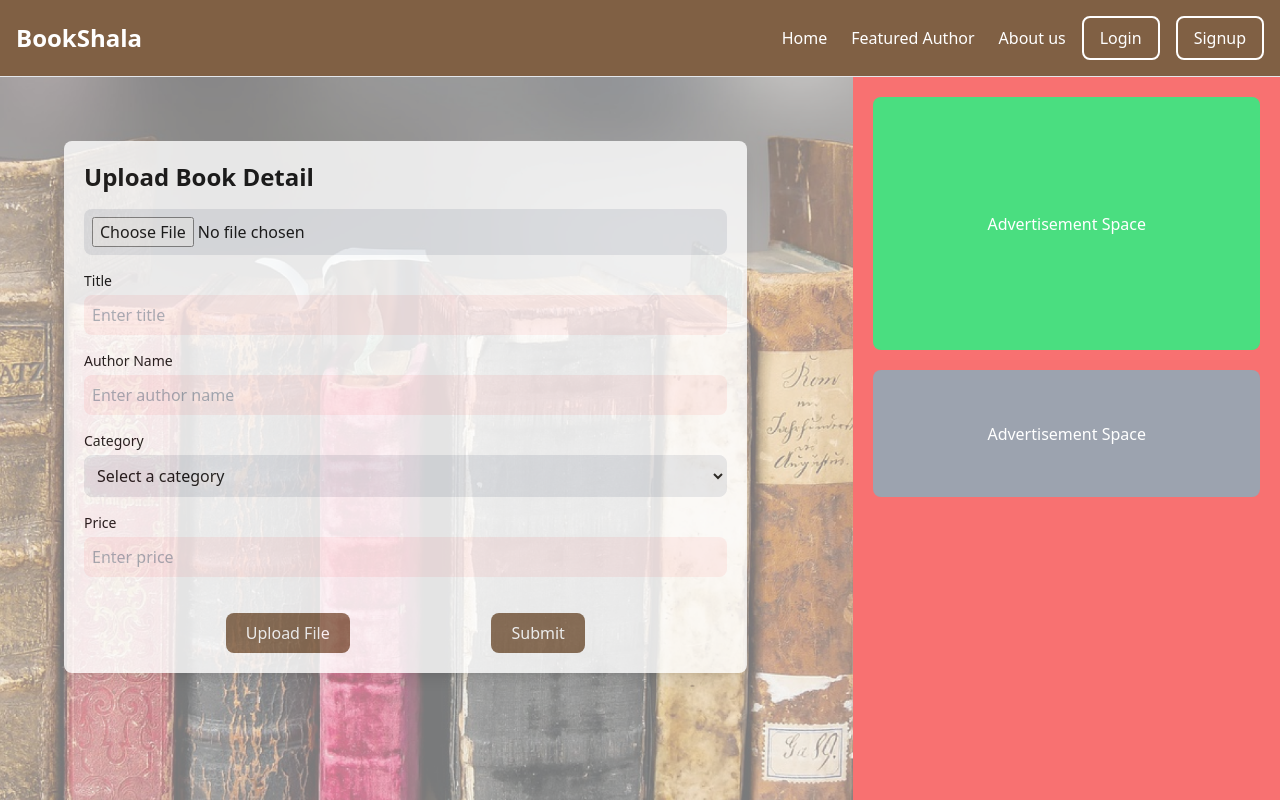
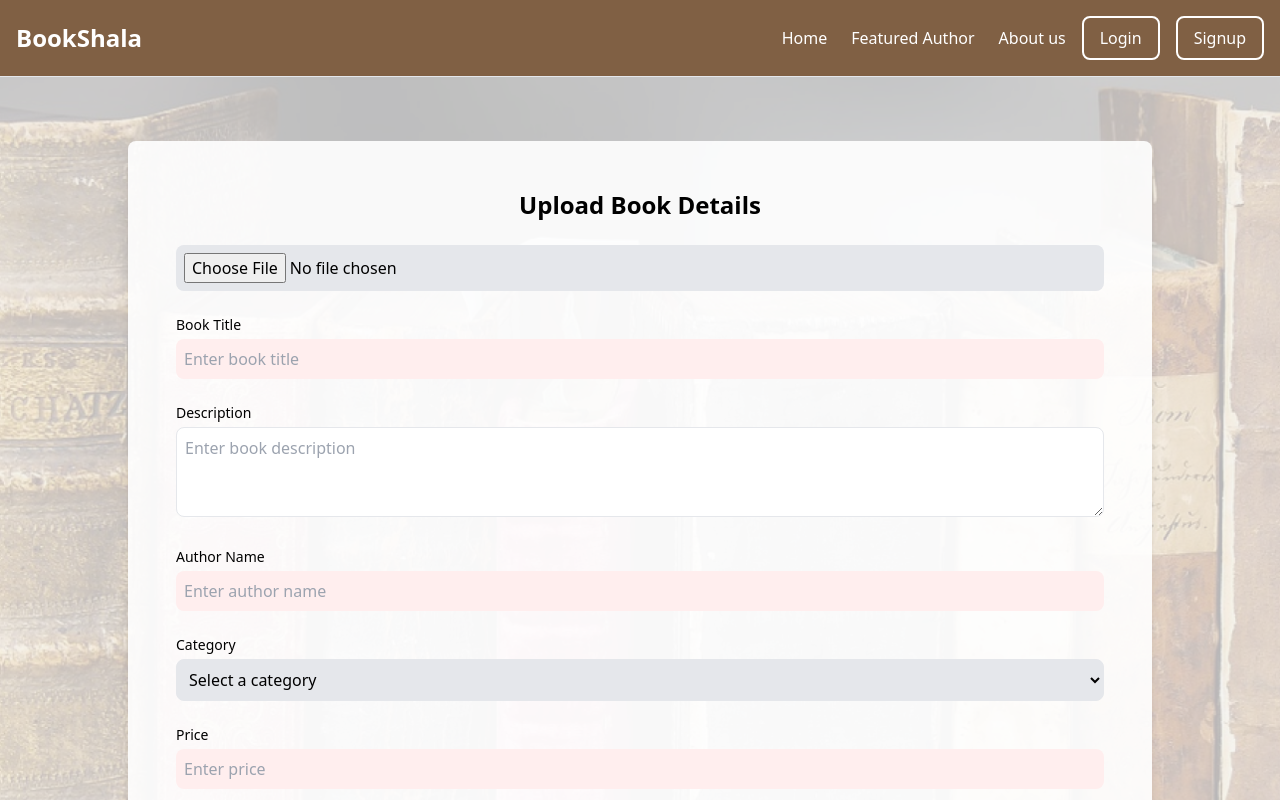
Before and after one commit to ShubhamS40/BookShala, a Next.js app: page /sellbook in a window 1280 px wide. Shown: the top 800 px of the page. Built offline with nearby package versions, Linux system fonts and the light colour scheme; a web font is replaced by a local one.

Commit message:
sell book api integrate the web page

```diff
--- a/package.json
+++ b/package.json
@@ -12,7 +12,8 @@
     "@prisma/client": "^5.21.1",
     "@supabase/supabase-js": "^2.45.6",
     "bcrypt": "^5.1.1",
-    "formidable": "^3.5.1",
+    "cloudinary": "^2.5.1",
+    "formidable": "^3.5.2",
     "jsonwebtoken": "^9.0.2",
     "mongoose": "^8.7.2",
     "next": "14.2.13",
--- a/src/app/api/bookdata/[id]/route.tsx
+++ b/src/app/api/bookdata/[id]/route.tsx
@@ -1,25 +1,33 @@
-import { NextApiRequest, NextApiResponse } from 'next';
-import prisma from '../../../lib/prisma'; // Adjust this import based on your Prisma setup
+import { PrismaClient } from '@prisma/client';
+import { NextRequest, NextResponse } from 'next/server';
 
-export default async function handler(req: NextApiRequest, res: NextApiResponse) {
-    const { id } = req.query; // Get the ID from the query parameters
+const prisma = new PrismaClient();
 
-    if (req.method === 'GET') {
-        try {
-            const book = await prisma.book.findUnique({
-                where: { id: Number(id) }, // Find the book by ID
-            });
+export async function GET(request: NextRequest) {
+    const url = new URL(request.url);
+    const id = url.pathname.split('/').pop();
+    console.log(id);
 
-            if (!book) {
-                return res.status(404).json({ message: 'Book not found' });
-            }
 
-            res.status(200).json(book); // Return the book data
-        } catch (error) {
-            res.status(500).json({ message: 'Error retrieving book data' });
+    if (!id) {
+        return NextResponse.json({ message: "ID is required" }, { status: 400 });
+    }
+
+    try {
+        const book = await prisma.book.findUnique({
+            where: { id: parseInt(id) },
+    });
+
+        if (!book) {
+            return NextResponse.json({ message: "Book not found" }, { status: 404 });
         }
-    } else {
-        res.setHeader('Allow', ['GET']);
-        res.status(405).end(`Method ${req.method} Not Allowed`);
+
+        return NextResponse.json(book); // Return the book data
+    } catch (error: any) {
+        console.error("Error retrieving book data:", error);
+        return NextResponse.json(
+            { message: "Error retrieving book data" },
+            { status: 500 }
+        );
     }
 }
--- a/src/app/product/[slug]/page.tsx
+++ b/src/app/product/[slug]/page.tsx
@@ -1,24 +1,51 @@
-import React from 'react'
-import BookDeatil from '@/components/BookDeatil'
-import AddCart from '@/components/AddCart'
-import CustomerReview from '@/components/CustomerReview'
+'use client';
+import React, { useEffect, useState } from 'react';
+import BookDeatil from '@/components/BookDeatil';
+import AddCart from '@/components/AddCart';
+import CustomerReview from '@/components/CustomerReview';
 
-function page() {
+function Page({ params }: { params: { slug: string } }) {
+  const [book, setBook] = useState<any>(null); // Set initial state to null
+  const id = Number(params.slug); // Ensure ID is a number
+
+  useEffect(() => {
+    if (id) {
+      // Fetch book data when ID is available
+      const fetchBookData = async () => {
+        try {
+          const response = await fetch(`/api/bookdata/${id}`);
+          if (!response.ok) {
+            throw new Error('Network response was not ok');
+          }
+          const data = await response.json();
+          setBook(data); // Set the book data to state
+        } catch (error) {
+          console.error('Failed to fetch book data:', error);
+        }
+      };
+
+      fetchBookData();
+    }
+  }, [id]); // Fetch when ID changes
+
+  // Check if book data is available
+  if (!book) {
+    return <div>Loading...</div>; // Loading state
+  }
+
   return (
     <div className='flex w-auto h-[100vh]'>
+      <div className='w-[50%]'>
+        {/* Pass the book data to BookDetail component */}
+        <BookDeatil params={params} />
+      </div>
 
-    <div className='w-[50%] '>
-    <BookDeatil />
+      <div className='w-[50%]'>
+        {/* Pass the price to AddCart component */}
+        <AddCart price={book.Price} />
+      </div>
     </div>
-
-     <div className='w-[50%]  '>
-        <AddCart/>
-
-     </div>
-
-    </div>
-
-  )
+  );
 }
 
-export default page
+export default Page;
--- a/src/app/sellbook/page.tsx
+++ b/src/app/sellbook/page.tsx
@@ -6,37 +6,49 @@ import sellBook from '@/assets/images/booksell.png';
 
 function Page() {
   return (
-    <div className="w-full h-screen flex bg-gray-100">
-      <div className="relative w-2/3 h-full">
+    <div className="w-full min-h-screen flex items-start justify-center bg-gray-100 pt-16 relative">
       {/* Background Image */}
+      <div className="absolute inset-0 z-0">
         <Image
-          className="absolute object-cover w-full h-full"
           src={sellBook}
           alt="Sell your book"
           layout="fill"
+          objectFit="cover"
+          className="opacity-50"
         />
+      </div>
 
       {/* Form Container */}
-        <div className="bg-white opacity-80 z-50 shadow-lg rounded-lg w-[80%] p-5 m-16 flex flex-col absolute">
-          <h1 className="text-2xl font-semibold mb-4">Upload Book Detail</h1>
+      <div className="relative bg-white bg-opacity-90 z-10 shadow-lg rounded-lg w-full max-w-5xl p-8 md:p-10 lg:p-12 flex flex-col items-center">
+        <h1 className="text-2xl font-semibold mb-6 text-center">Upload Book Details</h1>
 
         {/* File Upload */}
-          <div className="mb-4">
+        <div className="mb-6 w-full">
           <input type="file" className="border rounded-lg p-2 w-full bg-gray-200 cursor-pointer hover:bg-gray-300 transition" />
         </div>
 
-          {/* Title Input */}
-          <div className="mb-4">
-            <label className="block text-sm font-medium mb-1">Title</label>
+        {/* Book Title Input */}
+        <div className="mb-6 w-full">
+          <label className="block text-sm font-medium mb-1">Book Title</label>
           <input
             type="text"
             className="border rounded-lg p-2 w-full focus:outline-none focus:ring-2 focus:ring-blue-500 transition"
-              placeholder="Enter title"
+            placeholder="Enter book title"
           />
         </div>
 
+        {/* Description Input */}
+        <div className="mb-6 w-full">
+          <label className="block text-sm font-medium mb-1">Description</label>
+          <textarea
+            className="border rounded-lg p-2 w-full focus:outline-none focus:ring-2 focus:ring-blue-500 transition"
+            placeholder="Enter book description"
+            rows="3"
+          ></textarea>
+        </div>
+
         {/* Author Input */}
-          <div className="mb-4">
+        <div className="mb-6 w-full">
           <label className="block text-sm font-medium mb-1">Author Name</label>
           <input
             type="text"
@@ -46,7 +58,7 @@ function Page() {
         </div>
 
         {/* Category Selector */}
-          <div className="mb-4">
+        <div className="mb-6 w-full">
           <label className="block text-sm font-medium mb-1">Category</label>
           <select className="border rounded-lg p-2 w-full focus:outline-none focus:ring-2 focus:ring-blue-500 transition bg-gray-200">
             <option value="" disabled selected>
@@ -55,14 +67,13 @@ function Page() {
             <option value="fiction">Novels</option>
             <option value="non-fiction">Romance</option>
             <option value="science">Poetry</option>
-              <option value="history">Self Help</option>
             <option value="biography">Coding</option>
             <option value="fantasy">Other</option>
           </select>
         </div>
 
         {/* Price Input */}
-          <div className="mb-4">
+        <div className="mb-6 w-full">
           <label className="block text-sm font-medium mb-1">Price</label>
           <input
             type="text"
@@ -71,22 +82,19 @@ function Page() {
           />
         </div>
 
-          {/* Action Buttons */}
-          <div className="flex justify-evenly mt-5">
-            <Chip name={"Upload File"} />
-            <Chip name={"Submit"} />
-          </div>
-        </div>
+        {/* Rating Input */}
+        <div className="mb-6 w-full">
+          <label className="block text-sm font-medium mb-1">Rating</label>
+          <input
+            type="text"
+            className="border rounded-lg p-2 w-full focus:outline-none focus:ring-2 focus:ring-blue-500 transition"
+            placeholder="Enter rating (e.g., 4.5)"
+          />
         </div>
 
-      {/* Advertisement Section */}
-      <div className="w-1/3 flex flex-col items-center justify-start bg-red-400 right-0 absolute h-full p-5">
-        {/* Advertisement Space */}
-        <div className="w-full h-1/3 bg-green-400 mb-5 rounded-lg flex items-center justify-center">
-          <p className="text-white">Advertisement Space</p>
-        </div>
-        <div className="w-full h-1/6 bg-gray-400 mb-5 rounded-lg flex items-center justify-center">
-          <p className="text-white">Advertisement Space</p>
+        {/* Submit Button */}
+        <div className="w-full flex justify-center mt-6">
+          <Chip name="Submit" />
         </div>
       </div>
     </div>
--- a/src/components/AddCart.tsx
+++ b/src/components/AddCart.tsx
@@ -1,13 +1,13 @@
 import React from 'react'
 import CustomerReview from './CustomerReview'
 
-function AddCart() {
+function AddCart({price}:any) {
   return (
     <div className='flex flex-col  justify-around p-2 items-center h-[120vh] '>
     <div className='w-[500px]  bg-white rounded-lg border-2 shadow-md p-6'>
       {/* Price */}
       <div className='text-gray-800 text-lg font-semibold'>
-        Price: <span className='font-bold'>$ 4588</span>
+        Price: <span className='font-bold'>Rs {price}</span>
       </div>
 
       <hr className='my-4' />
--- a/src/components/sample.JS
+++ /dev/null
@@ -1,33 +0,0 @@
-// importExcelData.js
-const { PrismaClient } = require('@prisma/client');
-const xlsx = require('xlsx');
-
-const prisma = new PrismaClient();
-
-async function main() {
-  // Load your Excel file
-  const workbook = xlsx.readFile('./book_data.xlsx');
-  const sheetName = workbook.SheetNames[0];
-  const sheet = workbook.Sheets[sheetName];
-  const data = xlsx.utils.sheet_to_json(sheet);
-
-  // Insert data into Prisma
-  for (const record of data) {
-    await prisma.book.create({
-      data: {
-        name: record.name,
-        author: record.author,
-        price: parseFloat(record.Price),
-        imageUrl: record.imageUrl || null,
-      },
-    });
-  }
-
-  console.log('Data imported successfully');
-}
-
-main()
-  .catch((e) => console.error(e))
-  .finally(async () => {
-    await prisma.$disconnect();
-  });
```
Also changed, not shown: src/app/api/cloudnary/route.ts (added, +73 -0 lines), src/components/BookDeatil.tsx (+26 -8 lines), 1 other file (tests, documents, lock files or other folders). Lines whose indentation alone changed are shown as unchanged.
